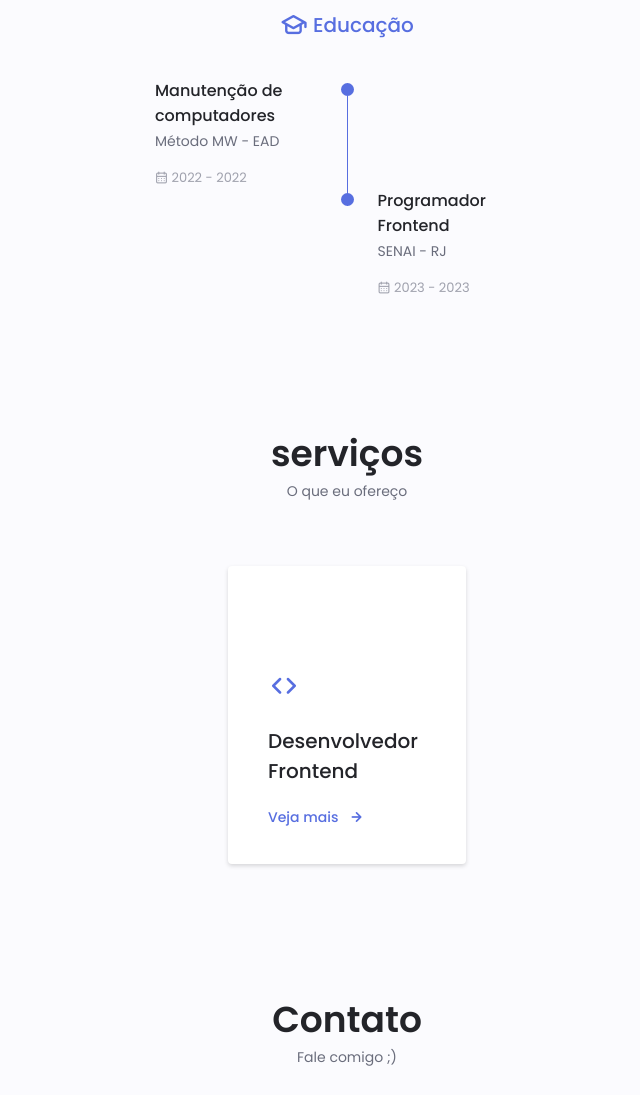
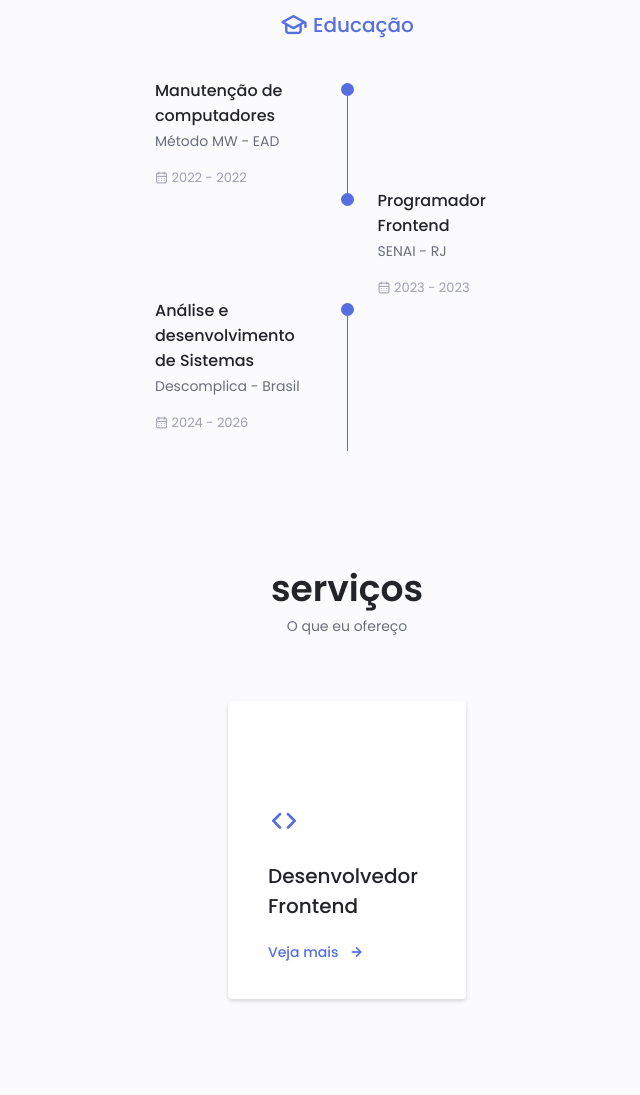
Before and after one commit to DevRicart/Portfolio-Pessoal, a plain HTML site: page index.html in a window 1280 px wide. Shown: the part 2898-3993 px from the top of the page, without its empty margins (293-933 px from the left). Drawn offline with nearby package versions, Linux system fonts and the light colour scheme.

Commit message:
adicionado qualification 3

```diff
--- a/index.html
+++ b/index.html
@@ -503,15 +503,15 @@
                 </div>
 
                 <!--==================== QUALIFICATION 3 ====================-->
-                <!-- <div class="qualification__data">
+                <div class="qualification__data">
                   <div>
-                    <h3 class="qualification__title">Programador Frontend 3</h3>
+                    <h3 class="qualification__title">Análise e desenvolvimento de Sistemas</h3>
                     <span class="qualification__subtitle"
-                      >Peru - University</span
+                      >Descomplica - Brasil</span
                     >
                     <div class="qualification__calendar">
                       <i class="uil uil-calendar-alt"></i>
-                      2009 - 2014
+                      2024 - 2026
                     </div>
                   </div>
 
@@ -519,7 +519,7 @@
                     <span class="qualification__rounder"></span>
                     <span class="qualification__line"></span>
                   </div>
-                </div> -->
+                </div>
 
                 <!--==================== QUALIFICATION 4 ====================-->
                 <!-- <div class="qualification__data">
```
